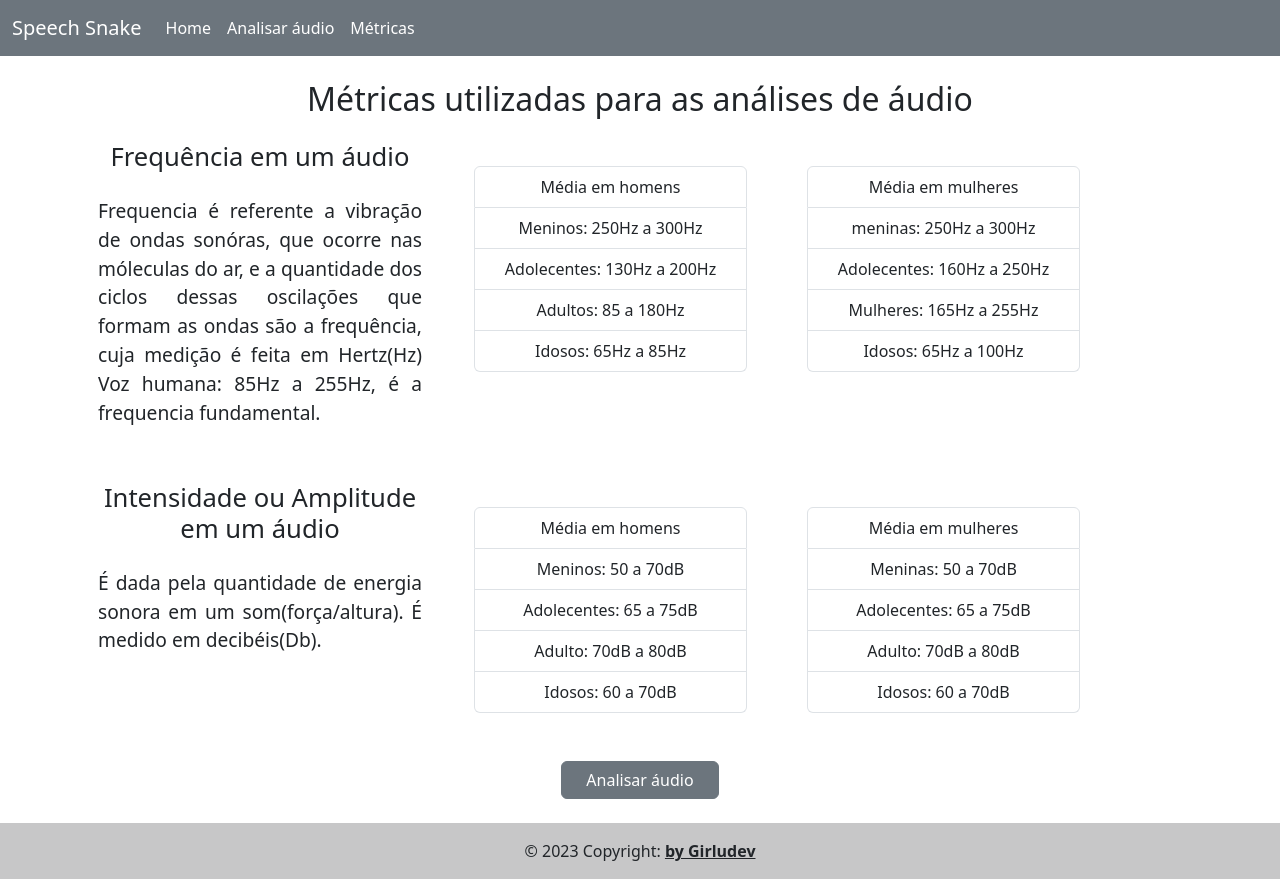
After one commit to Luzia-Silva/speech_snake.py, a Flask app: page /metrics in a window 1280 px wide. The commit adds this page. Run offline with Flask 3, Linux system fonts and the light colour scheme; parts of the project's set-up code (start-up, migrations or seed data) failed here and were passed over.

Commit message:
create page metrics

```diff
--- a/app/controllers/routes.py
+++ b/app/controllers/routes.py
@@ -1,3 +1,5 @@
+import json
+from flask import Flask, jsonify
 from flask import Flask, send_file, render_template
 import base64
 from io import BytesIO
@@ -5,8 +7,10 @@ from matplotlib.backends.backend_agg import FigureCanvasAgg as FigureCanvas
 import matplotlib.pyplot as plt
 import seaborn as sns
 from app import app
+import json
 
-from app.models.analyzes import StartDetectionAndClickSynthesis
+from app.static.data.metricsTheAudios import metricsTheAudios
+from app.models.analyzes import StartDetectionAndClickSynthesis, Spectrogram
 
 
 @app.route("/")
@@ -19,6 +23,13 @@ def audioupload():
     return render_template("audioupload.html")
 
 
+@app.route('/metrics')
+def metrics():
+    unpackingJsonFunction = json.dumps(metricsTheAudios)
+    dados = json.loads(unpackingJsonFunction)
+    return render_template("metrics.html", dados=dados)
+
+
 @app.route("/analyzes")
 def graphics():
     images = StartDetectionAndClickSynthesis()
--- /dev/null
+++ b/app/static/data/metricsTheAudios.py
@@ -0,0 +1,36 @@
+global metricsTheAudios
+metricsTheAudios = [
+    {
+        "title": "Frequência em um áudio",
+        "description": " Frequencia é referente a vibração de ondas sonóras, que ocorre nas móleculas do ar, e a quantidade dos ciclos dessas oscilações que formam as ondas são a frequência, cuja medição é feita em Hertz(Hz) Voz humana: 85Hz a 255Hz, é a frequencia fundamental.",
+        "men": ["Média em homens",
+                "Meninos: 250Hz a 300Hz",
+                "Adolecentes: 130Hz a 200Hz",
+                "Adultos: 85 a 180Hz",
+                "Idosos: 65Hz a 85Hz"],
+        "women": [
+            "Média em mulheres",
+            "meninas: 250Hz a 300Hz",
+            "Adolecentes: 160Hz a 250Hz",
+            "Mulheres: 165Hz a 255Hz",
+            "Idosos: 65Hz a 100Hz"
+        ]
+    },
+    {
+        "title": "Intensidade ou Amplitude em um áudio",
+        "description": "É dada pela quantidade de energia sonora em um som(força/altura). É medido em decibéis(Db).",
+        "men": ["Média em homens",
+                "Meninos: 50 a 70dB",
+                "Adolecentes: 65 a 75dB",
+                "Adulto: 70dB a 80dB",
+                "Idosos: 60 a 70dB"
+                ],
+        "women": [
+            "Média em mulheres",
+            "Meninas: 50 a 70dB",
+            "Adolecentes: 65 a 75dB",
+            "Adulto: 70dB a 80dB",
+            "Idosos: 60 a 70dB"
+        ]
+    },
+]
--- a/app/templates/analyzes.html
+++ b/app/templates/analyzes.html
@@ -2,7 +2,7 @@
 
 {% block content %}
 <div>
-  <h1 class="text-center mt-4">Gráficos de análise de Voz e Fluência</h1>
+  <h1 class="text-center mt-4">Análises de Voz e Fluência</h1>
   <div class="d-flex justify-content-center flex-column  m-4">
     <div class="d-flex justify-content-between">
       <div>
--- a/app/templates/base.html
+++ b/app/templates/base.html
@@ -24,7 +24,10 @@
             <a class="nav-link active" aria-current="page" href="/">Home</a>
           </li>
           <li class="nav-item">
-            <a class="nav-link active" aria-current="page" href="/audioupload">Analisar</a>
+            <a class="nav-link active" aria-current="page" href="/audioupload">Analisar áudio</a>
+          </li>
+          <li class="nav-item">
+            <a class="nav-link active" aria-current="page" href="/metrics">Métricas</a>
           </li>
         </ul>
       </div>
--- /dev/null
+++ b/app/templates/metrics.html
@@ -0,0 +1,33 @@
+{% extends "base.html" %}
+{% block content %}
+
+<div class="container text-center">
+  <h1 class="text-center m-4" style="font-size: 2rem">Métricas utilizadas para as análises de áudio</h1>
+  {% for dado in dados %}
+  <div class="row mt-4">
+    <div class="col-md-4 col-sm-12">
+      <h1 class="text-center" style="font-size: 1.6rem"> {{dado.title}}</h1>
+      <p class="fw-normal " style="font-size: 1.2rem;max-width: 50rem; text-align: justify;padding: 1rem;">
+        {{dado.description}}</p>
+    </div>
+    <ul class="list-group m-4 col-md-3 col-sm-12">
+      {% for men in dado.men %}
+      <li class="list-group-item">{{men}}</li>
+      {% endfor %}
+    </ul>
+    <ul class="list-group m-4 col-md-3 col-sm-12">
+      {% for woman in dado.women %}
+      <li class="list-group-item">{{woman}}</li>
+      {% endfor %}
+    </ul>
+  </div>
+  {% endfor %}
+  <div class="d-grid gap-2">
+    <a href="/audioupload" class="m-4">
+      <button type="button" class="btn btn-secondary btn-md px-4 gap-3"> Analisar áudio </button>
+    </a>
+  </div>
+</div>
+
+
+{% endblock %}
```
Also changed, not shown: app/models/analyzes.py (+15 -1 lines), app/templates/audioupload.html (+7 -3 lines), app/templates/index.html (+7 -3 lines), 1 other file.
